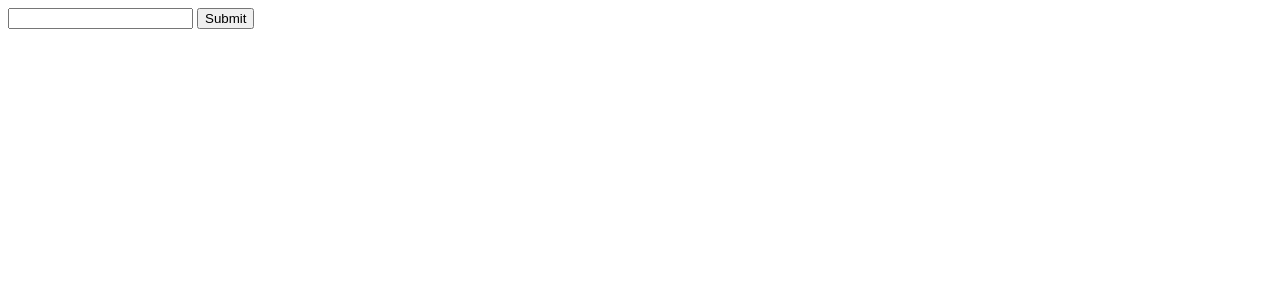
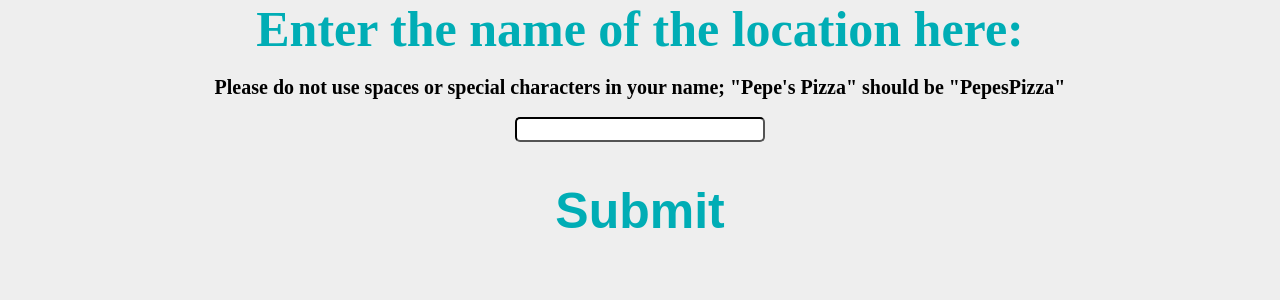
Before and after one commit to carolynzech/safetyscore, a Flask app: page /newPlace in a window 1280 px wide. Shown: the top 300 px of the page. Run offline with Flask 2, Linux system fonts and the light colour scheme.

Commit message:
snazz up newPlace

```diff
--- /dev/null
+++ b/static/newPlace-css.css
@@ -0,0 +1,54 @@
+* {
+  margin: 0;
+  padding: 0;
+  box-sizing: border-box;
+}
+
+h1, h2 {
+  display: flex;
+  justify-content: center;
+  align-items: center;
+  background-color: #EEEEEE;
+}
+
+h1 {
+  color: #00adb5;
+  font-size: 50px;
+}
+
+h2 {
+  color: black;
+  font-size: 20px;
+}
+
+body {
+  background-color: #EEEEEE;
+}
+
+.name {
+  display: flex;
+  justify-content: center;
+  align-items: center;
+  width: 250px;
+  height: 25px;
+  border-color: black;
+  border-radius: 5px;
+  margin: 0px auto;
+}
+
+.submit {
+  display: flex;
+  text-decoration: none;
+  font-size: 50px;
+  border: none;
+
+  color: #00adb5;
+  background-color: #eeeeee;
+  font-weight: bold;
+  padding: 20px;
+  text-align: center;
+  justify-content: center;
+
+  width: 200px;
+  margin: 20px auto;
+}
--- a/static/style.css
+++ b/static/style.css
@@ -2,6 +2,7 @@
   margin: 0;
   padding: 0;
   box-sizing: border-box;
+  background-color: #EEEEEE;
 }
 
 .star[type="radio"] {
@@ -21,7 +22,7 @@
 }
 
 .container {
-  width: 100vw;
+  width: 100%;
   background-color: #eeeeee;
 }
 
@@ -58,7 +59,6 @@ h2 {
   border: none;
 
   color: #00adb5;
-  background-color: #eeeeee;
   font-weight: bold;
   padding: 20px;
   text-align: center;
@@ -73,5 +73,6 @@ img {
   text-align: center;
   justify-content: center;
   width: 500px;
+  border: 5px black;
   margin: 0px auto;
 }
--- a/templates/covid-rater.html
+++ b/templates/covid-rater.html
@@ -15,10 +15,11 @@ integrity="sha384-JcKb8q3iqJ61gNV9KGb8thSsNjpSL0n8PARn9HuZOnIxN0hoP+VmmDGMN5t9UJ
 
 <body>
 
+	<!-- <div class="logo"> -->
   <script src="https://stackpath.bootstrapcdn.com/bootstrap/4.5.2/js/bootstrap.min.js"
 	integrity="sha384-B4gt1jrGC7Jh4AgTPSdUtOBvfO8shuf57BaghqFfPlYxofvL8/KUEfYiJOMMV+rV"
 	crossorigin="anonymous"></script>
-
+<!-- </div> -->
 	<!-- Form to input a rating -->
 	<div class="container">
 
--- a/templates/newPlace.html
+++ b/templates/newPlace.html
@@ -1,13 +1,20 @@
 <!DOCTYPE html>
+<html lang='en'>
+  <meta charset="UTF-8"
   <head>
       <title>
-        Name the new place
+          Create a New Location!
       </title>
+      <link rel="stylesheet" href="../static/newPlace-css.css" type="text/css" />
   </head>
   <body>
+      <h1>Enter the name of the location here:</h1><br>
+      <h2>Please do not use spaces or special characters
+        in your name; "Pepe's Pizza" should be "PepesPizza"</h2><br>
       <form action="/newPlaceName"  method="POST">
-        <input type="text" name="placeName">
-        <button type="submit">Submit</button>
+          <input class="name" type="text" name="placeName">
+          <button class="submit" type="submit">Submit</button>
       </form>
 
   </body>
+</html>
```
Also changed, not shown: 1 other file. Lines whose indentation alone changed are shown as unchanged.
